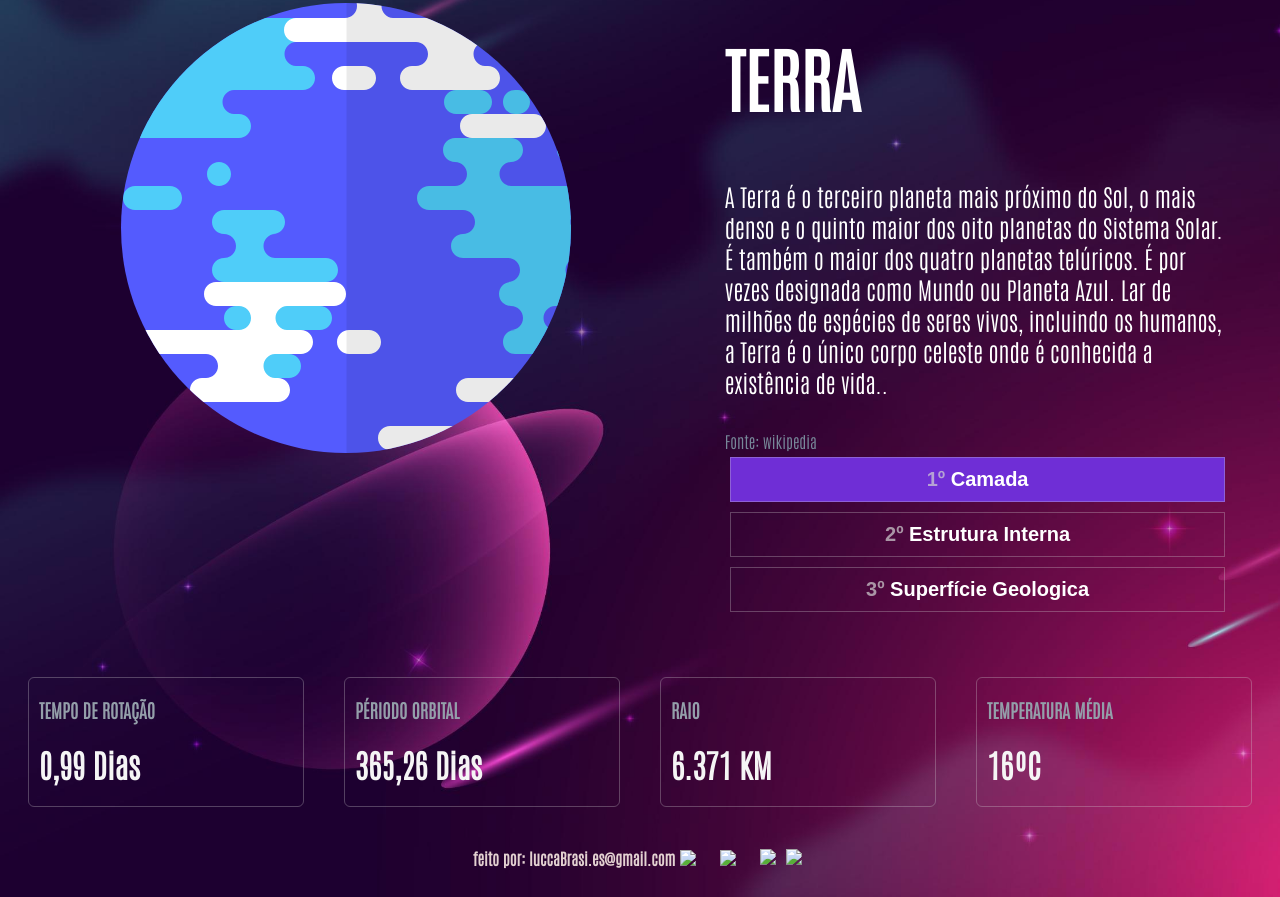
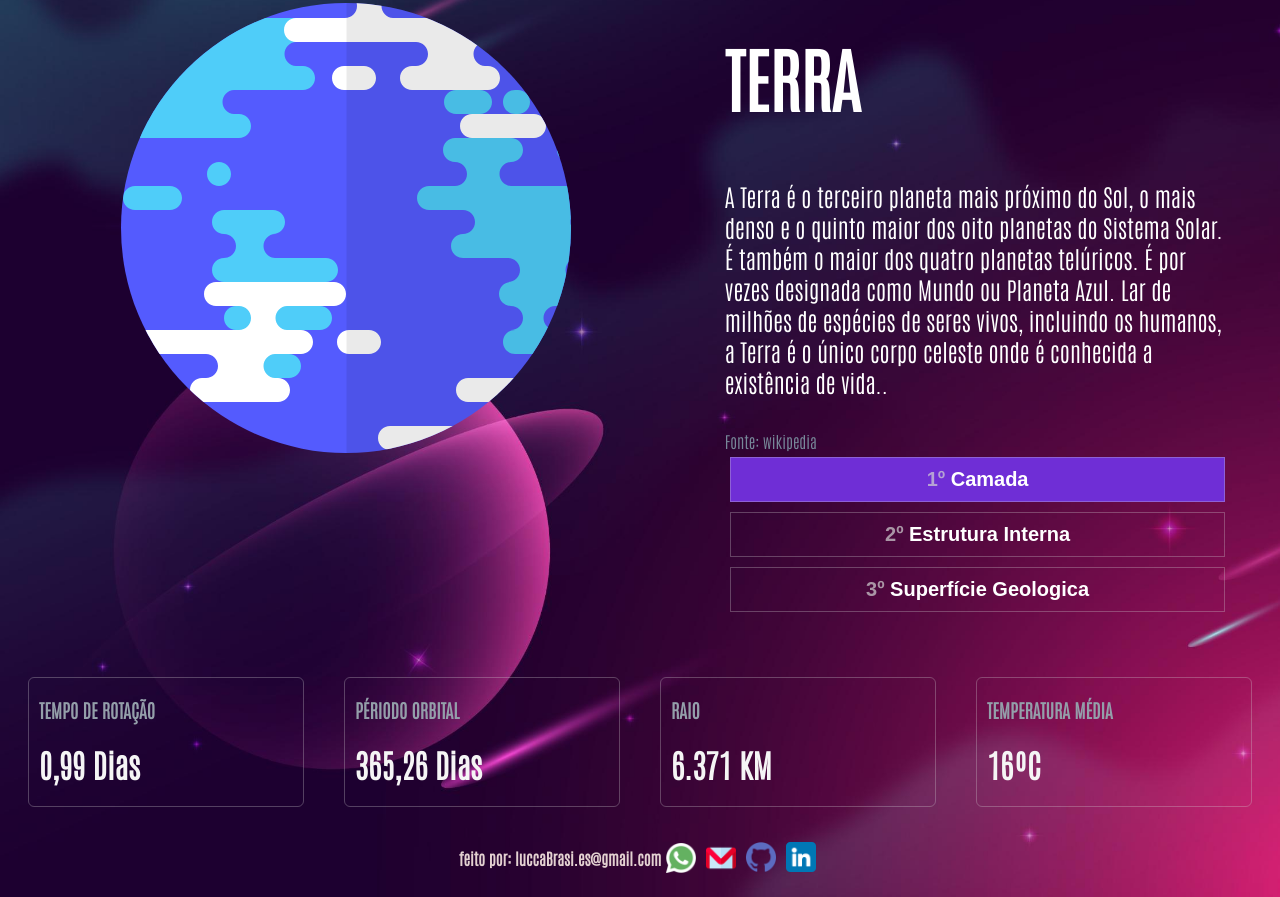
Before and after one commit to luccaBrasii/Planets-Facts-Site, a plain HTML site: page index.html in a window 1280 px wide. Shown: the part 252-1149 px from the top of the page. Drawn offline with Linux system fonts and the light colour scheme; the site is published under a folder, as on GitHub Pages, so addresses that start at the root find nothing.

Commit message:
Update index.html

```diff
--- a/index.html
+++ b/index.html
@@ -93,13 +93,13 @@
 
     <footer>
         <h4>feito por: luccaBrasi.es@gmail.com</h4>
-        <img id="whats" class="icones" src="/img/whatsapp.png">
-        <img id="email" class="icones" src="/img/gmail.png">
+        <img id="whats" class="icones" src="./img/whatsapp.png">
+        <img id="email" class="icones" src="./img/gmail.png">
         <a href="https://github.com/luccaBrasii" target="_blank">
-            <img class="icones" src="/img/github.png">
+            <img class="icones" src="./img/github.png">
         </a>
         <a href="https://www.linkedin.com/in/lucca-lopes-rodrigues/" target="_blank">
-            <img class="icones" src="/img/linkedin.png">
+            <img class="icones" src="./img/linkedin.png">
         </a>
     </footer>
 
```
